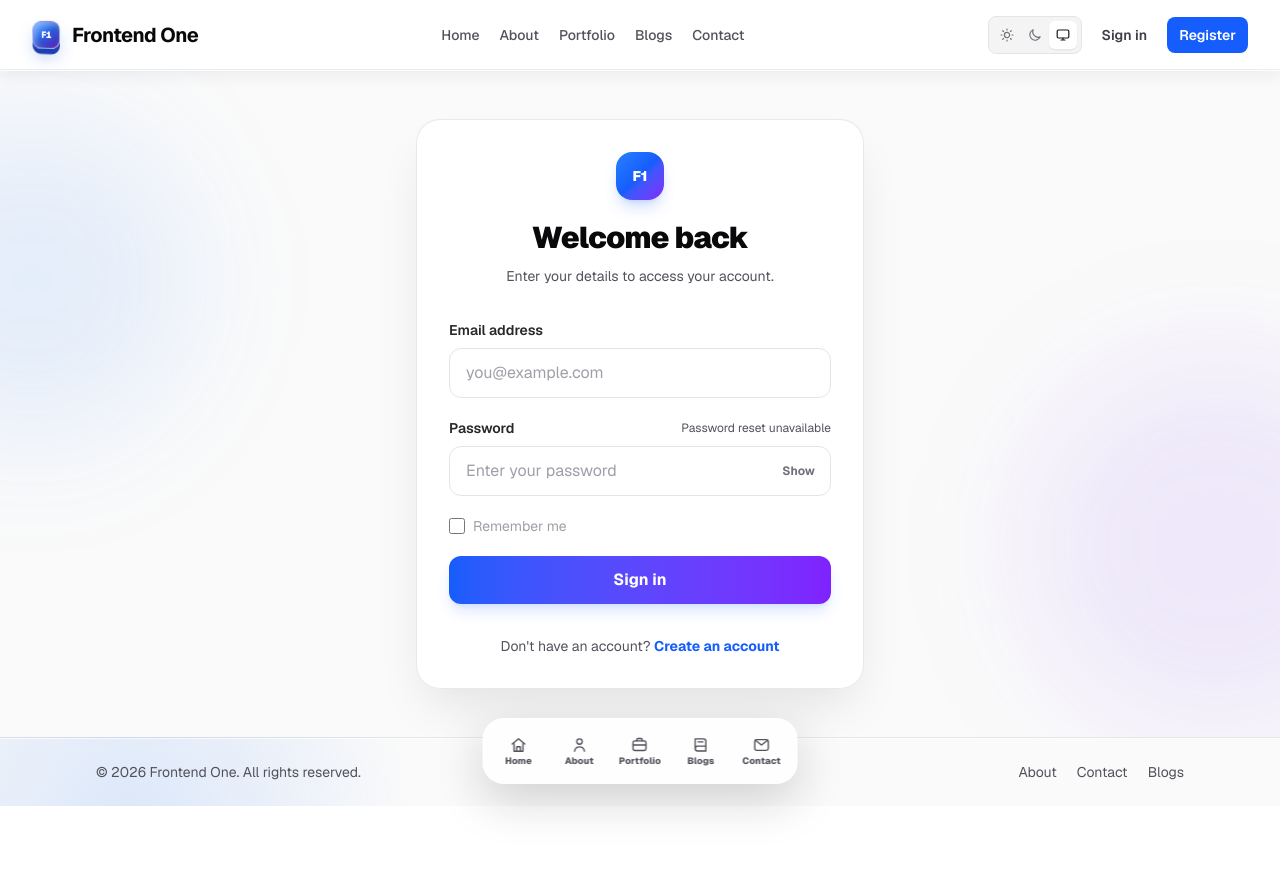
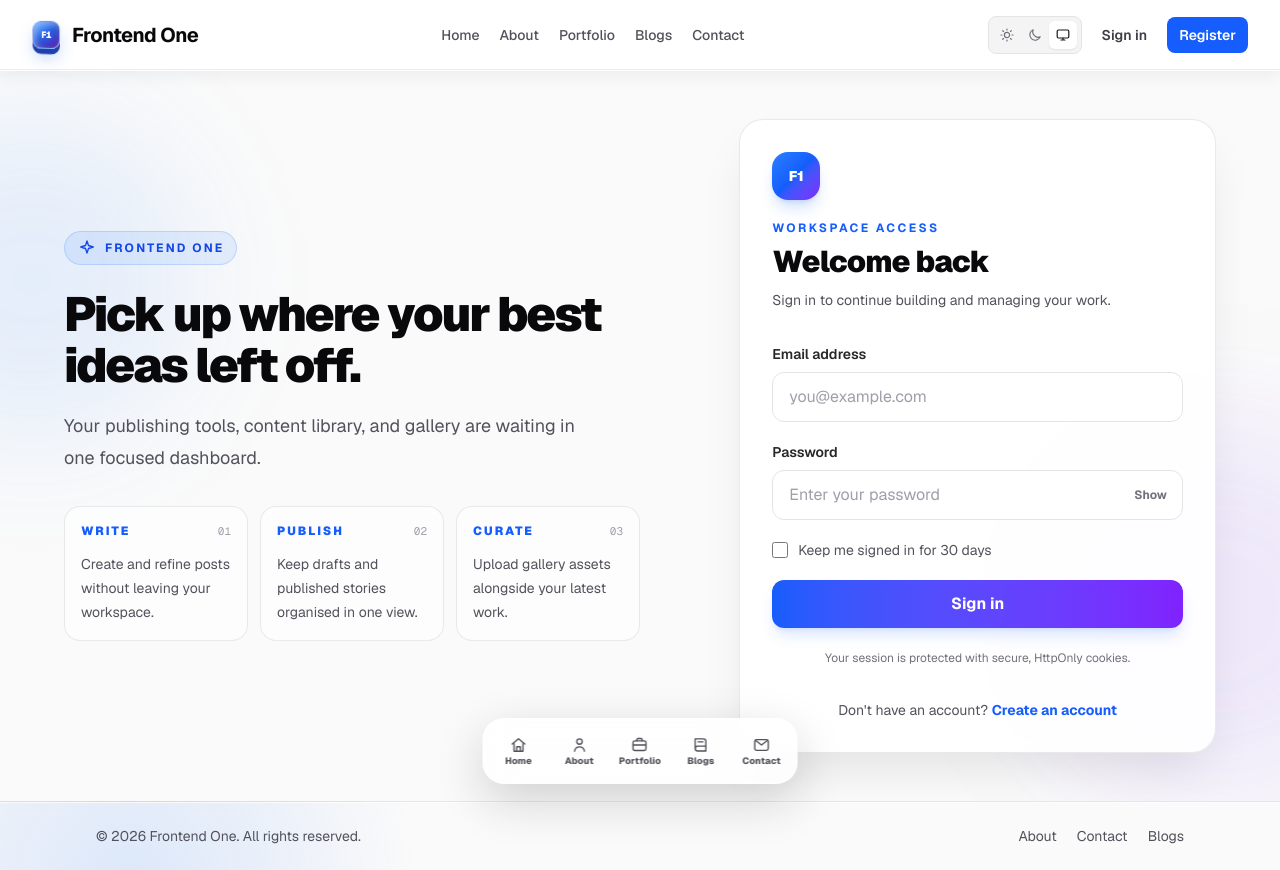
Before and after one commit to SudanBasnet/frontend-1, a Next.js app: page /login in a window 1280 px wide. Before the commit the page ends 806 px from the top, so only its background shows below. Built offline with nearby package versions, Linux system fonts and the light colour scheme; no server answers.

Commit message:
login form updated

```diff
--- a/src/components/LoginForm/LoginForm.jsx
+++ b/src/components/LoginForm/LoginForm.jsx
@@ -10,6 +10,9 @@ const loginFields = [
     label: "Email address",
     placeholder: "you@example.com",
     autoComplete: "email",
+    inputMode: "email",
+    maxLength: 254,
+    spellCheck: false,
     required: true,
   },
   {
@@ -17,33 +20,112 @@ const loginFields = [
     name: "password",
     type: "password",
     label: "Password",
-    labelAction: (
-      <span className="text-xs text-zinc-600">Password reset unavailable</span>
-    ),
     placeholder: "Enter your password",
     autoComplete: "current-password",
     required: true,
   },
 ];
 
+const workspaceHighlights = [
+  {
+    label: "Write",
+    description: "Create and refine posts without leaving your workspace.",
+  },
+  {
+    label: "Publish",
+    description: "Keep drafts and published stories organised in one view.",
+  },
+  {
+    label: "Curate",
+    description: "Upload gallery assets alongside your latest work.",
+  },
+];
+
+function createLoginPayload(values) {
+  return {
+    email: values.email.trim(),
+    password: values.password,
+    remember: values.remember,
+  };
+}
+
+function SparkIcon() {
+  return (
+    <svg
+      aria-hidden="true"
+      viewBox="0 0 24 24"
+      fill="none"
+      className="size-5"
+    >
+      <path
+        d="M12 3.5 13.8 9l5.7 1.8-5.7 1.8L12 18l-1.8-5.4-5.7-1.8L10.2 9 12 3.5Z"
+        stroke="currentColor"
+        strokeWidth="1.6"
+        strokeLinejoin="round"
+      />
+    </svg>
+  );
+}
+
 export default function LoginForm() {
   return (
     <AuthForm
       title="Welcome back"
-      description="Enter your details to access your account."
+      description="Sign in to continue building and managing your work."
       fields={loginFields}
       submitLabel="Sign in"
       endpoint="/api/auth/login"
+      eyebrow="Workspace access"
       footerText="Don't have an account?"
       footerLink={{ href: "/register", label: "Create an account" }}
+      submitNote="Your session is protected with secure, HttpOnly cookies."
+      transformValues={createLoginPayload}
+      aside={
+        <div className="max-w-xl">
+          <div className="inline-flex items-center gap-2 rounded-full border border-blue-500/20 bg-blue-500/10 px-3 py-1.5 text-xs font-bold uppercase tracking-[0.18em] text-blue-700 dark:text-blue-300">
+            <SparkIcon />
+            Frontend One
+          </div>
+
+          <h2 className="mt-6 text-4xl font-black leading-[1.05] tracking-[-0.045em] text-zinc-950 sm:text-5xl dark:text-white">
+            Pick up where your best ideas left off.
+          </h2>
+          <p className="mt-5 max-w-lg text-lg leading-8 text-zinc-600 dark:text-zinc-300">
+            Your publishing tools, content library, and gallery are waiting in one focused dashboard.
+          </p>
+
+          <div className="mt-8 grid gap-3 sm:grid-cols-3 lg:grid-cols-1 xl:grid-cols-3">
+            {workspaceHighlights.map((highlight, index) => (
+              <div
+                key={highlight.label}
+                className="rounded-2xl border border-zinc-200/80 bg-white/60 p-4 backdrop-blur dark:border-white/10 dark:bg-white/5"
+              >
+                <div className="flex items-center justify-between gap-3">
+                  <span className="text-xs font-black uppercase tracking-[0.16em] text-blue-600 dark:text-blue-400">
+                    {highlight.label}
+                  </span>
+                  <span className="font-mono text-[11px] text-zinc-400 dark:text-zinc-600">
+                    0{index + 1}
+                  </span>
+                </div>
+                <p className="mt-3 text-sm leading-6 text-zinc-600 dark:text-zinc-400">
+                  {highlight.description}
+                </p>
+              </div>
+            ))}
+          </div>
+        </div>
+      }
     >
-      <label className="flex w-fit cursor-pointer items-center gap-2 text-sm text-zinc-400">
+      <label className="group flex w-fit cursor-pointer items-center gap-2.5 text-sm text-zinc-600 dark:text-zinc-400">
         <input
           name="remember"
           type="checkbox"
-          className="size-4 rounded border-zinc-700 accent-blue-600"
+          className="size-4 rounded border-zinc-300 accent-blue-600 focus-visible:outline-none focus-visible:ring-2 focus-visible:ring-blue-500 focus-visible:ring-offset-2 dark:border-zinc-700 dark:focus-visible:ring-offset-zinc-900"
         />
-        Remember me
+        <span className="transition group-hover:text-zinc-950 dark:group-hover:text-white">
+          Keep me signed in for 30 days
+        </span>
       </label>
     </AuthForm>
   );
```
